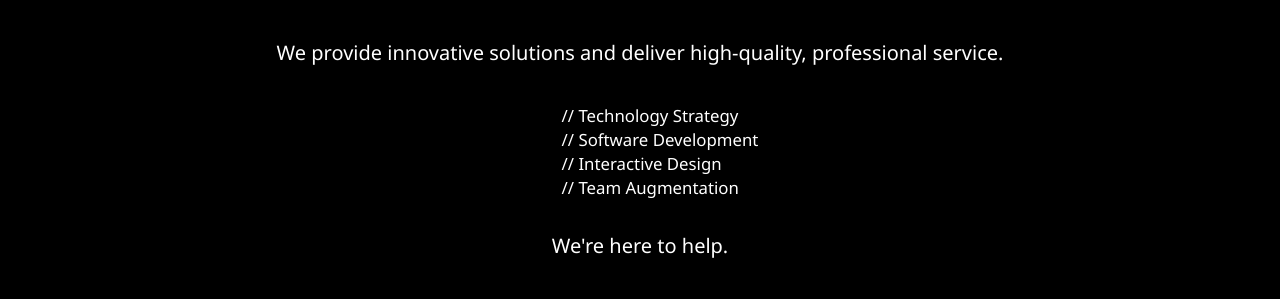
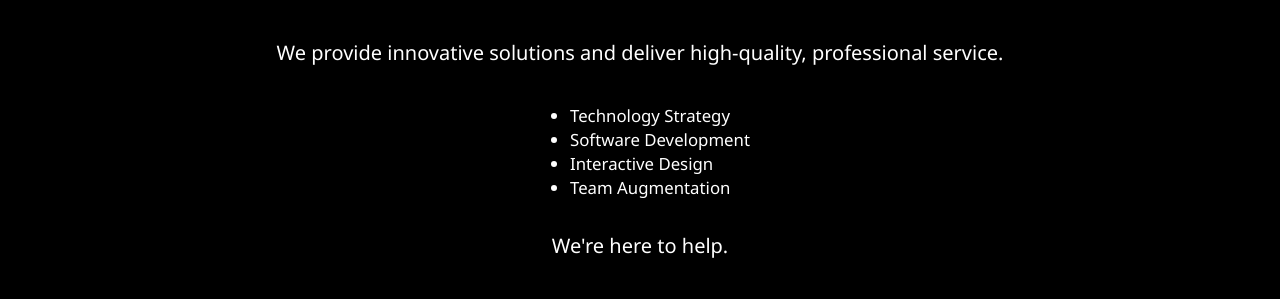
Before and after one commit to AlleywayConsulting/AlleywayConsulting, a Jekyll site: the page built from index.html, in a window 1280 px wide and 900 px high, scrolled down 980 px. Shown: the part 151-450 px from the top of the window. Built offline with Jekyll 4.4.1, drawn with Linux system fonts in a browser that asks for light colours.

Commit message:
fix map spacing, changed bullets

```diff
--- a/_includes/about.html
+++ b/_includes/about.html
@@ -5,11 +5,11 @@
             <h2>About Alleyway</h2>
 
             <p>We provide innovative solutions and deliver high-quality, professional service.</p>
-            <ul style="text-align: left; display:inline-block; list-style-type: none; font-size: larger">
-                <li>// Technology Strategy</li>
-                <li>// Software Development</li>
-                <li>// Interactive Design</li>
-                <li>// Team Augmentation</li>
+            <ul style="text-align: left; display:inline-block; font-size: larger">
+                <li> Technology Strategy</li>
+                <li> Software Development</li>
+                <li> Interactive Design</li>
+                <li> Team Augmentation</li>
             </ul>
             <br/>
             &nbsp;<br/>
--- a/_includes/css/grayscale.css
+++ b/_includes/css/grayscale.css
@@ -301,7 +301,7 @@
 #map {
     width: 100%;
     height: 200px;
-    margin-top: 100px;
+    margin-top: 50px;
 }
 
 @media(min-width:767px) {
@@ -315,7 +315,7 @@
 
     #map {
         height: 400px;
-        margin-top: 250px;
+        margin-top: 50px;
     }
 }
 
--- a/_includes/map.html
+++ b/_includes/map.html
@@ -1,2 +1,3 @@
     <!-- Map Section -->
+    <p class="text-center" style="margin-top: 100px">Visit us.</p>
     <div id="map"></div>
```
Also changed, not shown: README.md.
